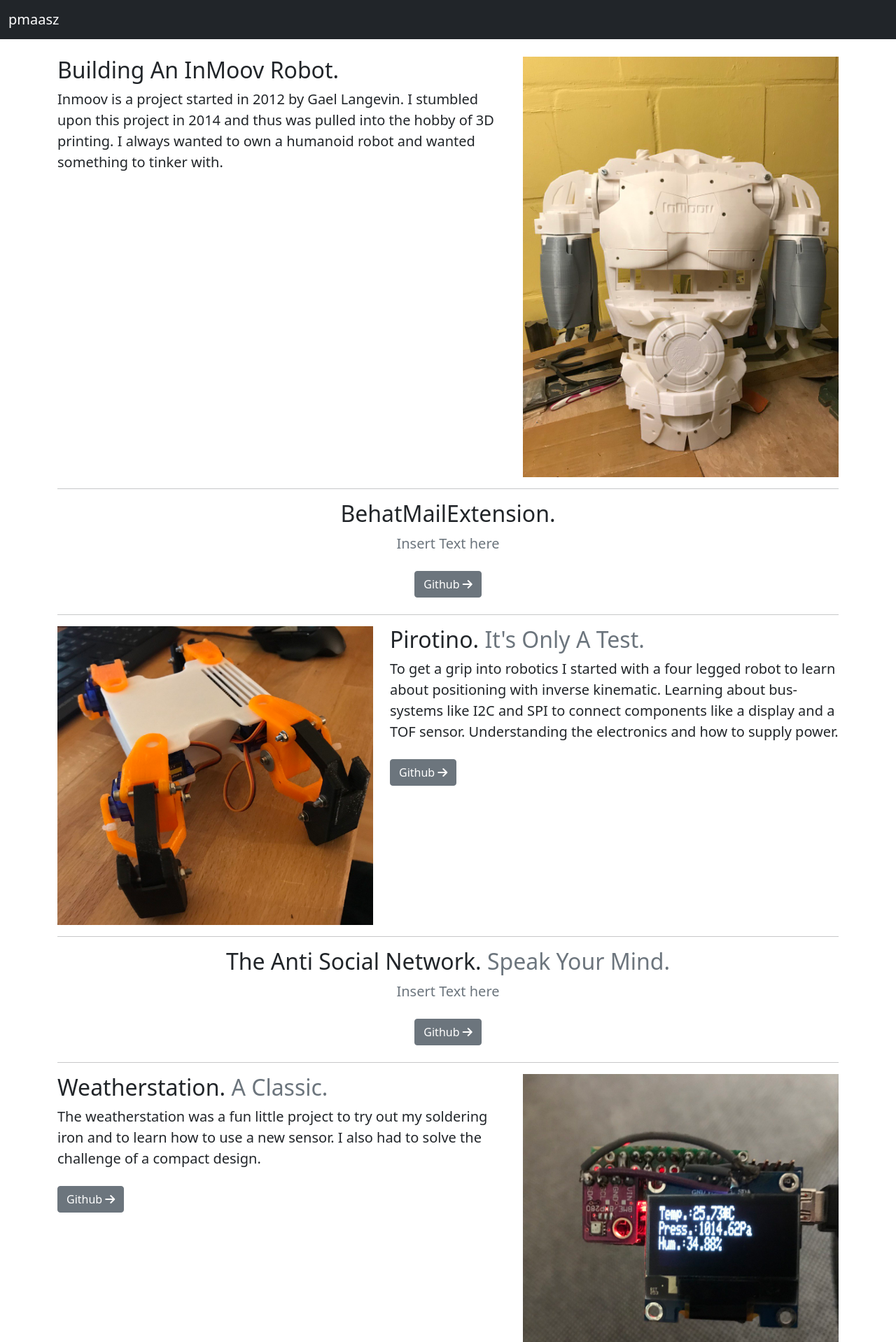
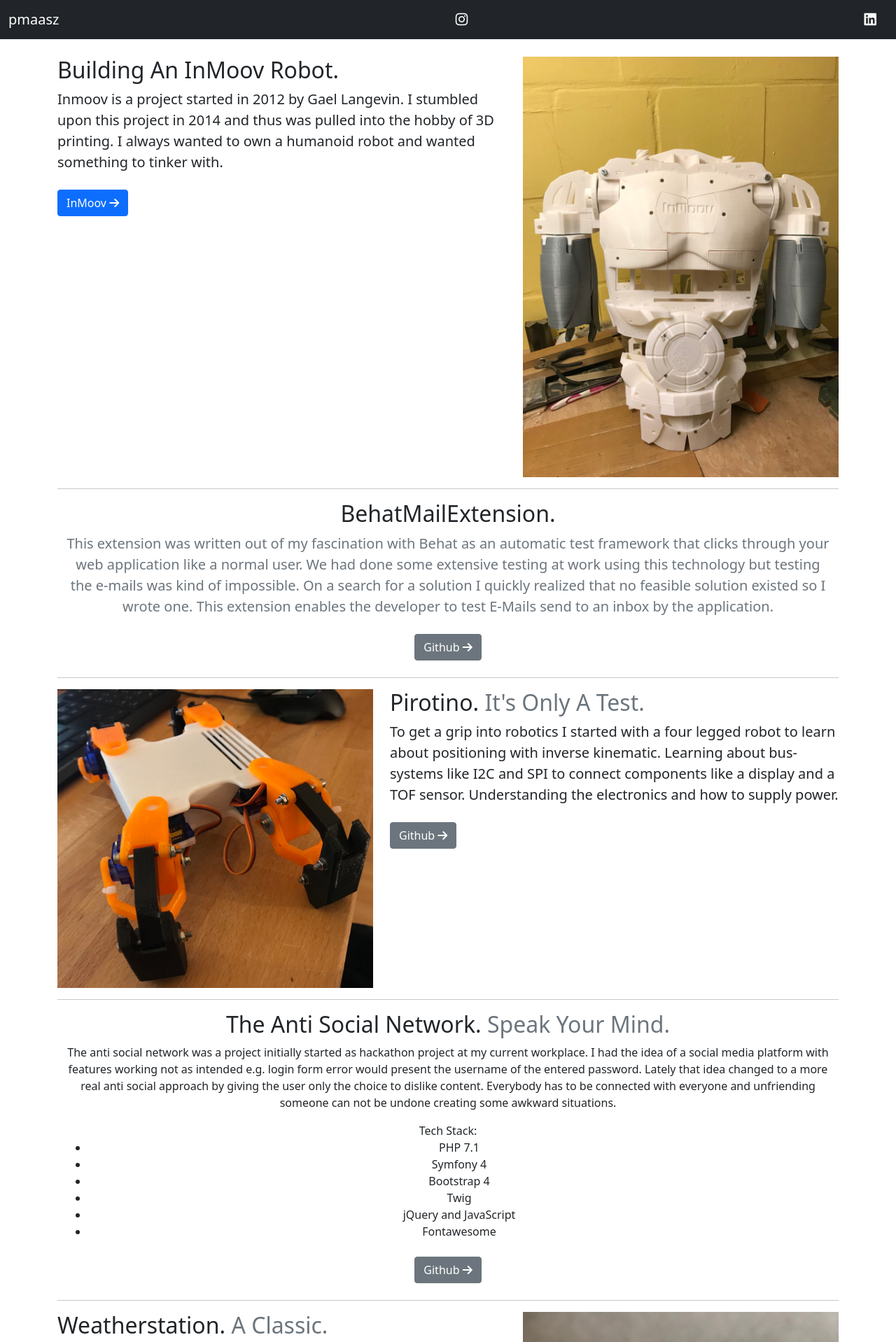
Before and after one commit to pmaasz/pmaasz.github.io, a plain HTML site: page index.html in a window 1280 px wide. Shown: the top 1918 px of the page at 70% size. Drawn offline with nearby package versions, Linux system fonts and the light colour scheme.

Commit message:
adds more text and slight design change

```diff
--- a/index.html
+++ b/index.html
@@ -8,11 +8,15 @@
     <script src="https://cdn.jsdelivr.net/npm/bootstrap@5.1.3/dist/js/bootstrap.bundle.min.js" integrity="sha384-ka7Sk0Gln4gmtz2MlQnikT1wXgYsOg+OMhuP+IlRH9sENBO0LRn5q+8nbTov4+1p" crossorigin="anonymous"></script>
     <title>pmaasz</title>
 	<style>
-		i, a{
+		a{
+			color: black;
+            text-decoration: none;
+		}
+		i{
             color: black;
 		}
-		a{
-			text-decoration: none;
+        .navbar-brand > i {
+            color: white;
         }
 		a:hover,a:hover > i{
 			color: grey;
@@ -27,6 +31,8 @@
     <nav class="navbar navbar-expand-md navbar-dark fixed-top bg-dark">
         <div class="container-fluid">
             <a class="navbar-brand" href="https://github.com/pmaasz">pmaasz</a>
+            <a class="navbar-brand" href="https://www.instagram.com/hello_world_computing/"><i class="fa-brands fa-instagram"></i></a>
+            <a class="navbar-brand" href="https://www.linkedin.com/in/philip-maa%C3%9F-19087b17b/"><i class="fa-brands fa-linkedin"></i></a>
         </div>
     </nav>
 </header>
@@ -41,9 +47,13 @@
                 <p class="lead">
                     Inmoov is a project started in 2012 by Gael Langevin. I stumbled upon this project in 2014 and thus was pulled into the hobby of 3D printing. I always wanted to own a humanoid robot and wanted something to tinker with.
                 </p>
+                <p>
+                    <a href="http://inmoov.fr/" class="btn btn-primary my-2" rel="noopener noreferrer" target="_blank">InMoov <i class="fa-solid fa-arrow-right"></i></a>
+                </p>
             </div>
+
             <div class="col-md-5">
-			<img width="100%" height="100%" src="images/inmoov/inmoov4.jpg"></img>
+                <img width="100%" height="100%" src="images/inmoov/inmoov4.jpg">
             </div>
         </div>
 
@@ -52,9 +62,15 @@
         <section class="jumbotron text-center">
             <div class="container">
                 <h2 class="jumbotron-heading">BehatMailExtension.</h2>
-          <p class="lead text-muted">Insert Text here</p>
+                <p class="lead text-muted">
+                    This extension was written out of my fascination with Behat as an automatic test framework that clicks
+                    through your web application like a normal user. We had done some extensive testing at work using this
+                    technology but testing the e-mails was kind of impossible. On a search for a solution I quickly realized
+                    that no feasible solution existed so I wrote one. This extension enables the developer to test E-Mails
+                    send to an inbox by the application.
+                </p>
                 <p>
-            <a href="https://github.com/pmaasz/BehatMailExtension" class="btn btn-secondary my-2">Github <i class="fa-solid fa-arrow-right"></i></a>
+                    <a href="https://github.com/pmaasz/BehatMailExtension" class="btn btn-secondary my-2" rel="noopener noreferrer" target="_blank">Github <i class="fa-solid fa-arrow-right"></i></a>
                 </p>
             </div>
         </section>
@@ -68,11 +84,12 @@
                     To get a grip into robotics I started with a four legged robot to learn about positioning with inverse kinematic. Learning about bus-systems like I2C and SPI to connect components like a display and a TOF sensor. Understanding the electronics and how to supply power.
                 </p>
                 <p>
-            <a href="https://github.com/pmaasz/Pirotino" class="btn btn-secondary my-2">Github <i class="fa-solid fa-arrow-right"></i></a>
+                    <a href="https://github.com/pmaasz/Pirotino" class="btn btn-secondary my-2" rel="noopener noreferrer" target="_blank">Github <i class="fa-solid fa-arrow-right"></i></a>
                 </p>
             </div>
+
             <div class="col-md-5 order-md-1">
-	 <img width="100%" height="100%" src="images/pirotino/pirotino.jpg"></img>
+                <img width="100%" height="100%" src="images/pirotino/pirotino.jpg">
             </div>
         </div>
 
@@ -81,9 +98,26 @@
         <section class="jumbotron text-center">
             <div class="container">
                 <h2 class="jumbotron-heading">The Anti Social Network. <span class="text-muted">Speak Your Mind.</span></h2>
-          <p class="lead text-muted">Insert Text here</p>
                 <p>
-            <a href="https://github.com/pmaasz/The-Anti-Social-Network" class="btn btn-secondary my-2">Github <i class="fa-solid fa-arrow-right"></i></a>
+                    The anti social network was a project initially started as hackathon project at my current workplace.
+                    I had the idea of a social media platform with features working not as intended e.g. login form error
+                    would present the username of the entered password. Lately that idea changed to a more real anti social
+                    approach by giving the user only the choice to dislike content. Everybody has to be connected with
+                    everyone and unfriending someone can not be undone creating some awkward situations.
+                </p>
+
+                Tech Stack:
+                <ul>
+                    <li>PHP 7.1</li>
+                    <li>Symfony 4</li>
+                    <li>Bootstrap 4</li>
+                    <li>Twig</li>
+                    <li>jQuery and JavaScript</li>
+                    <li>Fontawesome</li>
+                </ul>
+
+                <p>
+                    <a href="https://github.com/pmaasz/The-Anti-Social-Network" class="btn btn-secondary my-2" rel="noopener noreferrer" target="_blank">Github <i class="fa-solid fa-arrow-right"></i></a>
                 </p>
             </div>
         </section>
@@ -97,11 +131,12 @@
                     The weatherstation was a fun little project to try out my soldering iron and to learn how to use a new sensor. I also had to solve the challenge of a compact design.
                 </p>
                 <p>
-            <a href="https://github.com/pmaasz/weatherstation" class="btn btn-secondary my-2">Github <i class="fa-solid fa-arrow-right"></i></a>
+                    <a href="https://github.com/pmaasz/weatherstation" class="btn btn-secondary my-2" rel="noopener noreferrer" target="_blank">Github <i class="fa-solid fa-arrow-right"></i></a>
                 </p>
             </div>
+
             <div class="col-md-5">
-                        <img width="100%" height="100%" src="images/weatherstation/weatherstation.jpg"></img>
+                <img width="100%" height="100%" src="images/weatherstation/weatherstation.jpg">
             </div>
         </div>
 
@@ -112,20 +147,17 @@
                 <h2 class="jumbotron-heading">Pi Temperature Sensoring. <span class="text-muted">Shortname PiTS</span></h2>
                 <p class="lead text-muted">Insert Text here</p>
                 <p>
-            <a href="https://github.com/pmaasz/PiTS" class="btn btn-secondary my-2">Github <i class="fa-solid fa-arrow-right"></i></a>
+                    <a href="https://github.com/pmaasz/PiTS" class="btn btn-secondary my-2" rel="noopener noreferrer" target="_blank">Github <i class="fa-solid fa-arrow-right"></i></a>
                 </p>
             </div>
         </section>
 
        <hr class="featurette-divider">
     </div>
+</main>
 
 <footer class="container">
     <p class="float-end"><a href="#">Back to top <i class="fa-solid fa-arrow-up"></i></a></p>
-    <p>
-	<a href="https://www.instagram.com/hello_world_computing/"><i class="fa-brands fa-instagram"></i></a> <a href="https://www.linkedin.com/in/philip-maa%C3%9F-19087b17b/"><i class="fa-brands fa-linkedin"></i></a>
-    </p>
 </footer>
-</main>
 </body>
 </html>
```
Lines whose indentation alone changed are shown as unchanged.
